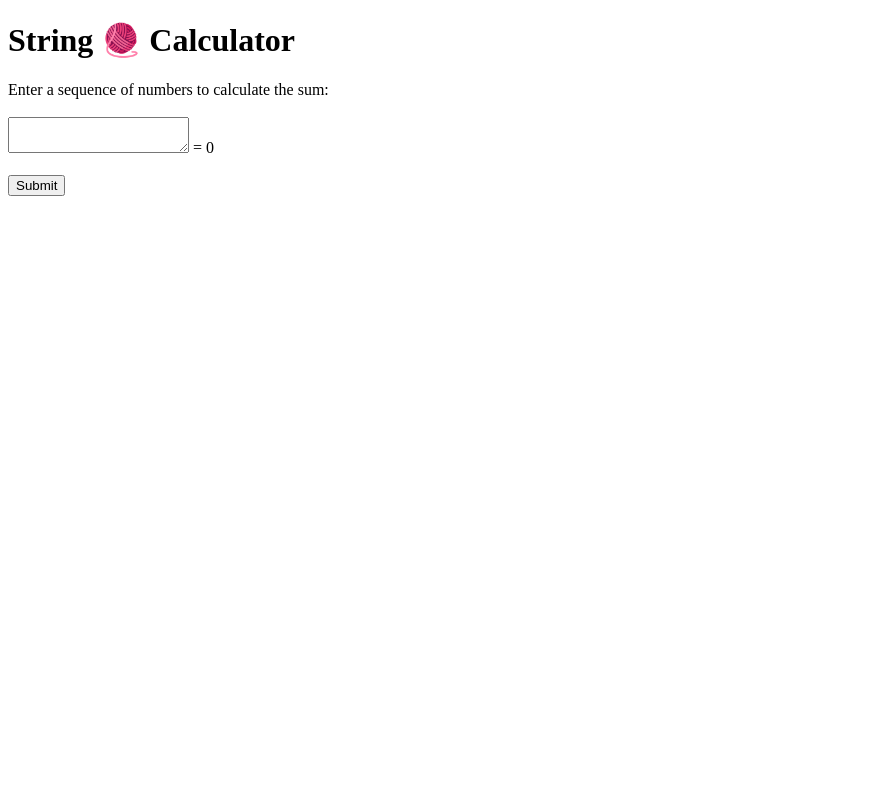
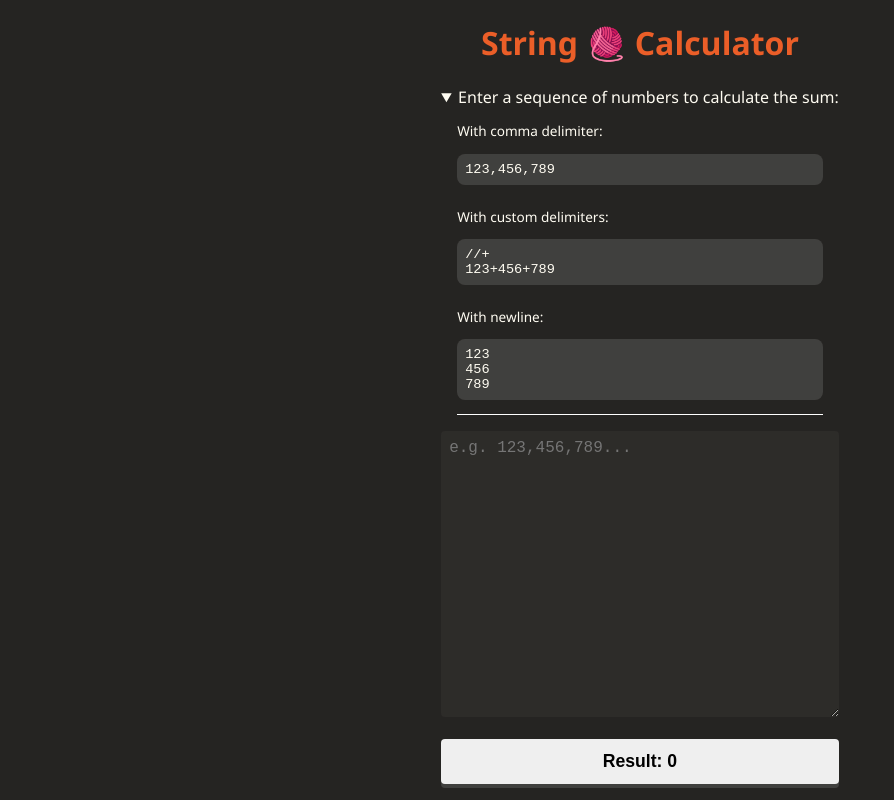
Before and after one commit to AkaiVAC/string-calculator, a website built with Vite: page index.html in a window 1280 px wide. Shown: the whole page, without its empty margins (0-894 px from the left). Built offline with nearby package versions, Linux system fonts and the light colour scheme.

Commit message:
Adds styles and help info

```diff
--- /dev/null
+++ b/index.css
@@ -0,0 +1,102 @@
+body {
+    margin: 0;
+    padding: 0 0.5rem;
+    height: 100svh;
+
+    box-sizing: border-box;
+    font-family: 'Segoe UI', Tahoma, Geneva, Verdana, sans-serif;
+    background-color: #252422;
+
+    display: grid;
+    grid-template-rows: minmax(0, min-content);
+    place-items: center;
+}
+
+h1 {
+    text-align: center;
+    color: #eb5e28;
+}
+
+details {
+    min-height: 1lh;
+    overflow: clip;
+    cursor: pointer;
+}
+
+form {
+    margin: auto;
+    height: 100%;
+
+    display: grid;
+    grid-template-rows: 1fr auto auto;
+    gap: 1rem;
+}
+
+details[open] {
+    min-height: max-content;
+}
+
+ul {
+    font-size: 0.85rem;
+    margin-bottom: 0.5rem;
+    padding-inline: 1rem;
+    list-style: none;
+
+    display: grid;
+    gap: 0.5rem;
+
+    li:last-of-type {
+        border-bottom: 1px solid white;
+    }
+
+    pre {
+        background-color: #ffffff20;
+        padding: 0.5rem;
+        border-radius: 0.5rem;
+        font-family: 'Courier New', Courier, monospace;
+    }
+}
+
+label {
+    color: #fffcf2;
+    text-wrap: pretty;
+
+    display: grid;
+    grid-template-rows: minmax(0, min-content);
+    gap: 0.5rem;
+}
+
+textarea {
+    width: -moz-available;
+    width: -webkit-fill-available;
+    margin-bottom: auto;
+    padding-top: 0.5rem;
+    padding-inline: 0.5rem;
+
+    min-height: 5lh;
+    height: 100%;
+    font-size: 1rem;
+    font-family: monospace;
+    color: white;
+
+    background-color: #403d3950;
+    border: none;
+    border-radius: 0.25rem;
+}
+
+button[type='submit'] {
+    margin-top: 1rem;
+    font-size: 1.1rem;
+    width: 100%;
+    font-weight: 600;
+    padding: 0.75rem 1rem;
+    border: none;
+    border-radius: 0.25rem;
+    box-shadow: 0 4px 0px #ffffff20;
+    cursor: pointer;
+
+    &:active {
+        filter: brightness(1);
+        box-shadow: none;
+    }
+}
--- a/index.html
+++ b/index.html
@@ -8,18 +8,44 @@
     </head>
     <body>
         <h1>String 🧶 Calculator</h1>
+
         <form id="string-calculator-form">
             <label>
-                Enter a sequence of numbers to calculate the sum:
-                <br />
-                <br />
-                <textarea id="numberInput" name="numberInput"></textarea>
+                <details open>
+                    <summary>
+                        Enter a sequence of numbers to calculate the sum:
+                    </summary>
+
+                    <ul>
+                        <li>
+                            With comma delimiter:
+                            <pre>123,456,789</pre>
+                        </li>
+                        <li>
+                            With custom delimiters:
+                            <pre>
+//+
+123+456+789</pre
+                            >
+                        </li>
+                        <li>
+                            With newline:
+                            <pre>
+123
+456
+789</pre
+                            >
+                        </li>
+                    </ul>
+                </details>
+                <textarea
+                    id="numberInput"
+                    name="numberInput"
+                    placeholder="e.g. 123,456,789..."></textarea>
             </label>
-            =
-            <output for="numberInput" id="result">0</output>
-            <br />
-            <br />
-            <button type="submit">Submit</button>
+            <button type="submit">
+                Result: <output for="numberInput" id="result">0</output>
+            </button>
         </form>
         <script type="module" src="/main.js"></script>
     </body>
--- a/main.js
+++ b/main.js
@@ -1,3 +1,4 @@
+import './index.css';
 import add from './src/add';
 
 const form = document.querySelector('#string-calculator-form');
```
